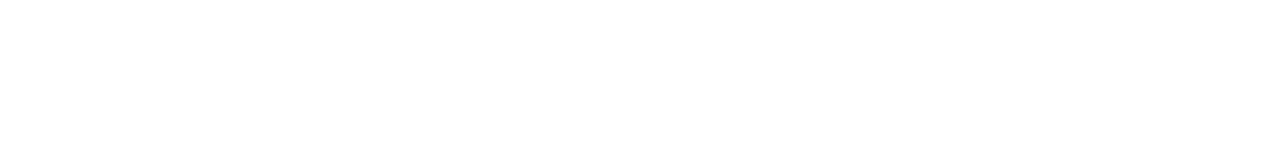
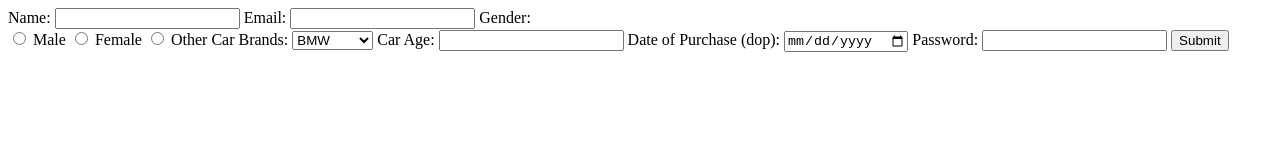
Before and after one commit to acciojob/car-insurance-form-Mr-R-e-X, a website: page main.html in a window 1280 px wide. Drawn offline with Linux system fonts and the light colour scheme.

Commit message:
created a submission

```diff
--- a/main.html
+++ b/main.html
@@ -8,6 +8,39 @@
 
 <body>
 	<!-- the entire body must be written by student -->
+	<form action="#" method="post">
+    <label for="name">Name:</label>
+    <input type="text" id="name" name="name" required>
+
+    <label for="email">Email:</label>
+    <input type="email" id="email" name="email" required>
+
+    <label>Gender:</label><br>
+    <input type="radio" id="male" name="gender" value="male" required>
+    <label for="male">Male</label>
+    <input type="radio" id="female" name="gender" value="female" required>
+    <label for="female">Female</label>
+    <input type="radio" id="other" name="gender" value="other" required>
+    <label for="other">Other</label>
+
+    <label for="cars">Car Brands:</label>
+    <select id="cars" name="cars">
+      <option value="BMW">BMW</option>
+      <option value="Audi">Audi</option>
+      <option value="Mercedes">Mercedes</option>
+    </select>
+
+    <label for="carage">Car Age:</label>
+    <input type="number" id="carage" name="carage" required>
+
+    <label for="dop">Date of Purchase (dop):</label>
+    <input type="date" id="dop" name="dop" required>
+
+    <label for="password">Password:</label>
+    <input type="password" id="password" name="password" required>
+
+    <button type="submit">Submit</button>
+</form>
     <script type="text/javascript" src="./script.js">
 </script>
 
```
